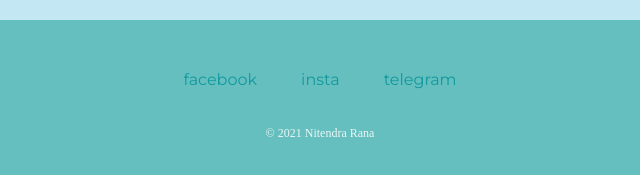
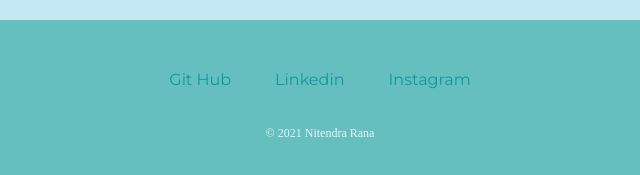
Before and after one commit to nitendra-rana/nitendrarana, a plain HTML site: page index.html in a window 1280 px wide. Shown: the part 2103-2278 px from the top of the page, 320-960 px from the left. Drawn offline with Linux system fonts and the light colour scheme.

Commit message:
profile link update
all professional links are updated

```diff
--- a/index.html
+++ b/index.html
@@ -45,9 +45,9 @@
         </div>
     </div>
     <div class = bottomContainer>
-        <a class ="footer-link" href ="https://www.facebook.com/los7wolf">facebook</a>
-        <a class ="footer-link" href ="https://www.instagram.com/nitendra_rana_/">insta</a>
-        <a class = "footer-link" href ="t.me/free_edu4all">telegram</a>
+        <a class ="footer-link" href ="https://github.com/nitendra-rana">Git Hub</a>
+        <a class ="footer-link" href ="https://www.linkedin.com/in/nitendra-rana-904685237/">Linkedin</a>
+        <a class = "footer-link" href ="https://www.instagram.com/the_unexplored_edge/">Instagram</a>
         <p class = copyright>© 2021 Nitendra Rana</p>
     </div>
 </body>
```
